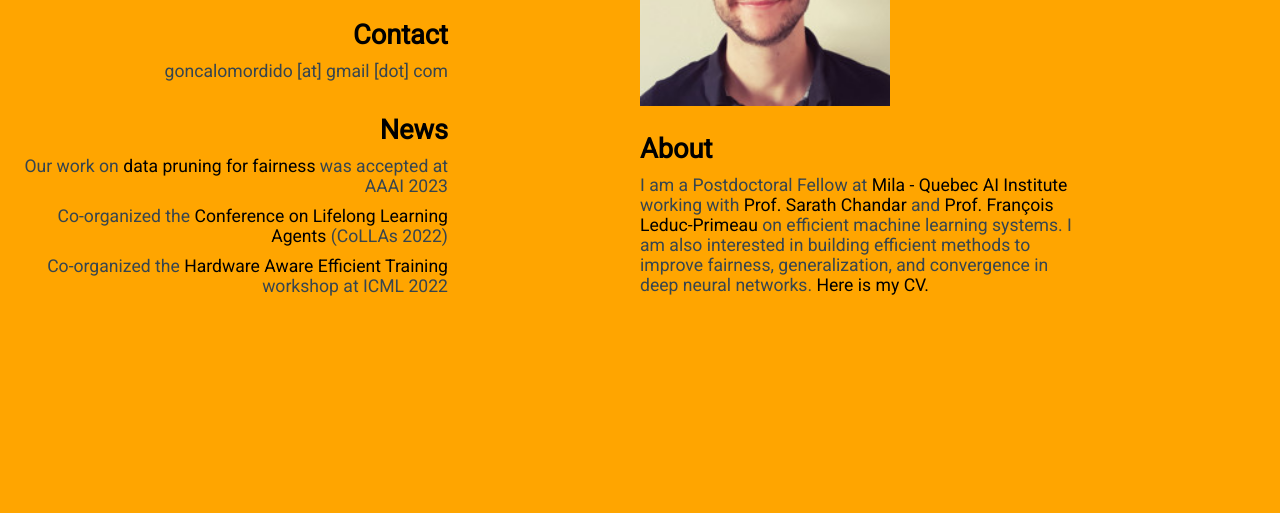
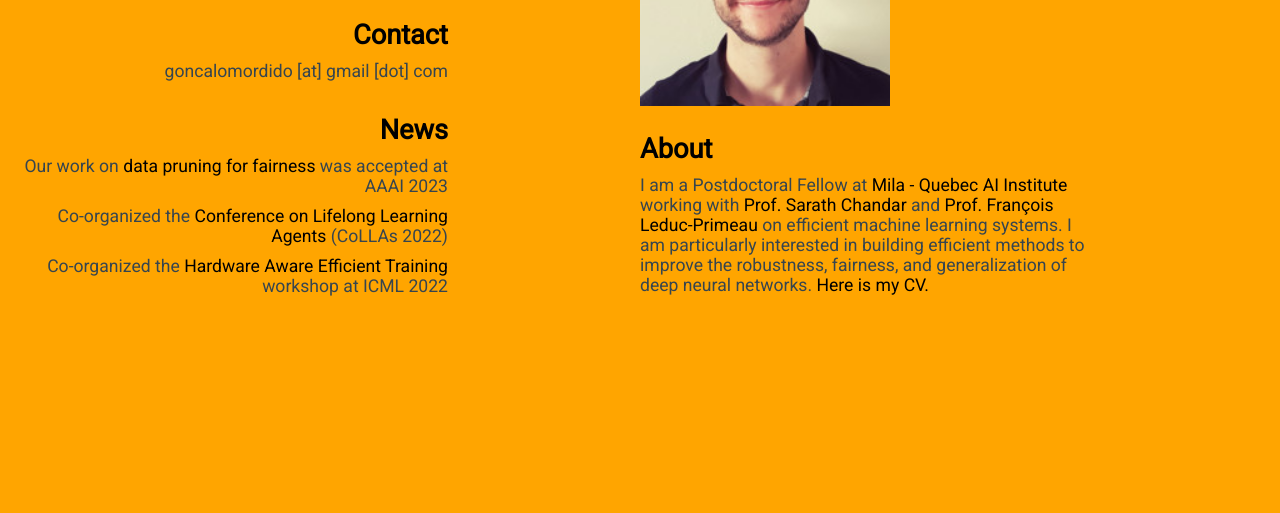
Before and after one commit to goncalomordido/goncalomordido.github.io, a plain HTML site: page index.html in a window 1280 px wide. Shown: the part 224-737 px from the top of the page. Drawn offline with Linux system fonts and the light colour scheme.

Commit message:
Update index.html

```diff
--- a/index.html
+++ b/index.html
@@ -31,7 +31,7 @@
     <img src="me.jpg" width="250">
     <h2>About</h2>
         <p>
-            I am a Postdoctoral Fellow at <a href="https://mila.quebec/en/">Mila - Quebec AI Institute</a> working with <a href="http://sarathchandar.in/">Prof. Sarath Chandar</a> and <a href="https://www.gr2m.polymtl.ca/francois-leduc-primeau/">Prof. François Leduc-Primeau</a> on efficient machine learning systems. I am also interested in building efficient methods to improve fairness, generalization, and convergence in deep neural networks.
+            I am a Postdoctoral Fellow at <a href="https://mila.quebec/en/">Mila - Quebec AI Institute</a> working with <a href="http://sarathchandar.in/">Prof. Sarath Chandar</a> and <a href="https://www.gr2m.polymtl.ca/francois-leduc-primeau/">Prof. François Leduc-Primeau</a> on efficient machine learning systems. I am particularly interested in building efficient methods to improve the robustness, fairness, and generalization of deep neural networks.
             <a href="data/Mordido_CV__1_page_.pdf">Here is my CV.</a>
         </p>
     </div>
```
